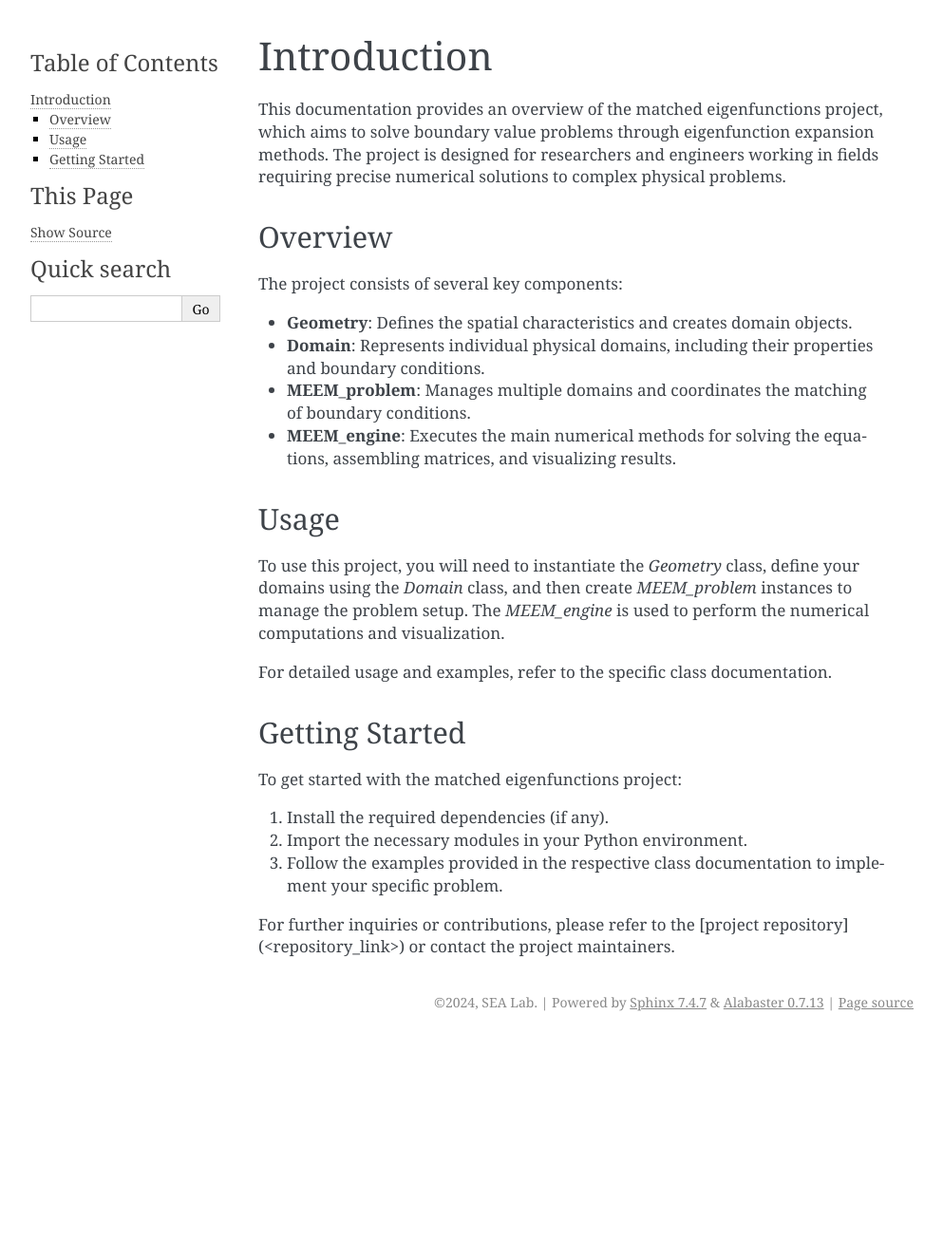
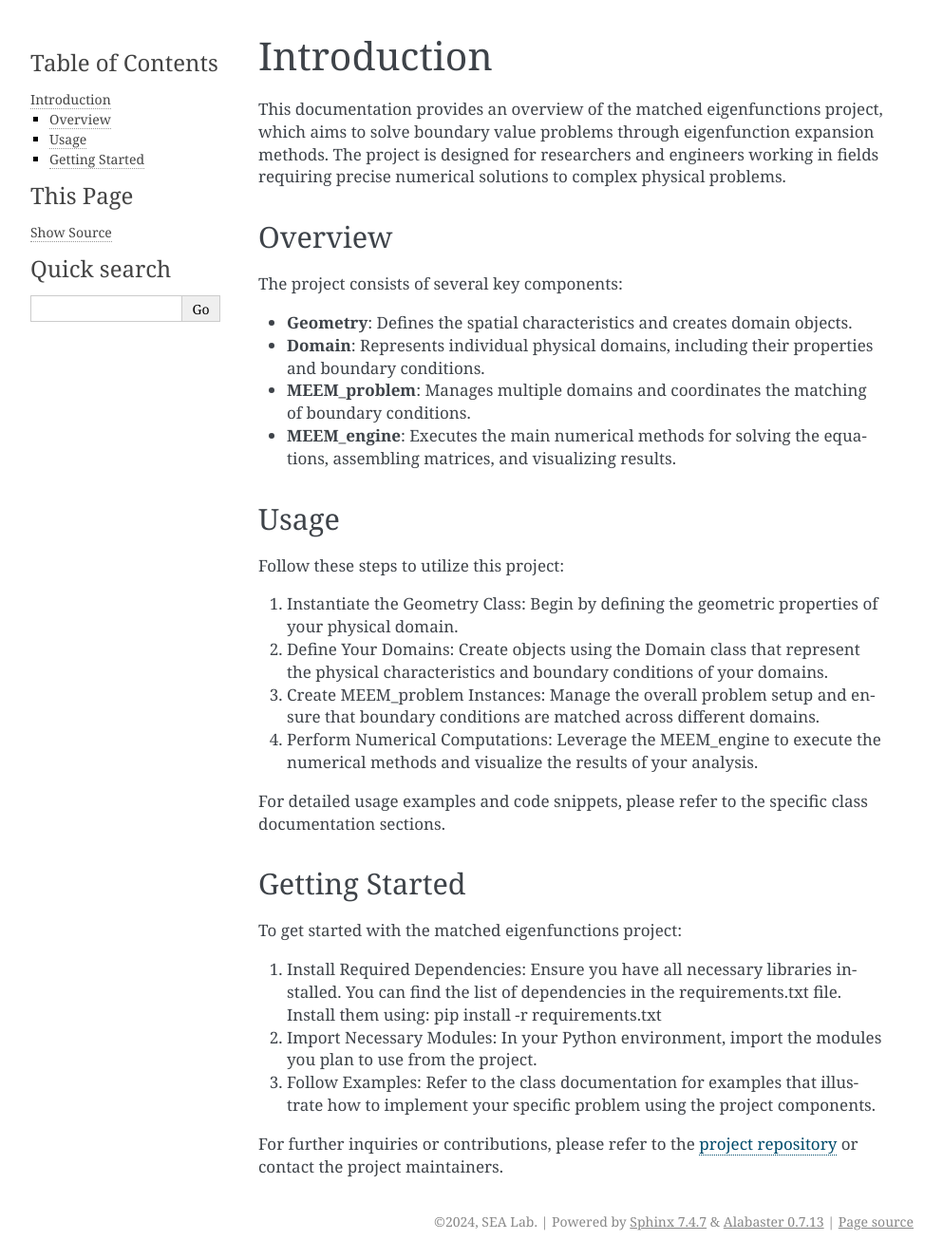
Before and after one commit to symbiotic-engineering/OpenFLASH, a Sphinx documentation site: the page built from docs/introduction.rst, in a window 1280 px wide. Shown: the whole page at 95% size, without its empty margins (148-1141 px from the left). Built offline with Sphinx 7.4.7, drawn with Linux system fonts in a browser that asks for light colours; before the commit the page ends 1095 px from its top, so only the background shows below that.

```diff
--- a/docs/geometry.rst
+++ b/docs/geometry.rst
@@ -9,7 +9,7 @@
    :members:
    :undoc-members:
 
-Classes:
+Class:
 --------
 
 .. autoclass:: geometry.Geometry
--- a/docs/introduction.rst
+++ b/docs/introduction.rst
@@ -16,17 +16,22 @@
 Usage
 -----
 
-To use this project, you will need to instantiate the `Geometry` class, define your domains using the `Domain` class, and then create `MEEM_problem` instances to manage the problem setup. The `MEEM_engine` is used to perform the numerical computations and visualization.
+Follow these steps to utilize this project:
 
-For detailed usage and examples, refer to the specific class documentation.
+1. Instantiate the Geometry Class: Begin by defining the geometric properties of your physical domain.
+2. Define Your Domains: Create objects using the Domain class that represent the physical characteristics and boundary conditions of your domains.
+3. Create MEEM_problem Instances: Manage the overall problem setup and ensure that boundary conditions are matched across different domains.
+4. Perform Numerical Computations: Leverage the MEEM_engine to execute the numerical methods and visualize the results of your analysis.
+
+For detailed usage examples and code snippets, please refer to the specific class documentation sections.
 
 Getting Started
 ---------------
 
 To get started with the matched eigenfunctions project:
 
-1. Install the required dependencies (if any).
-2. Import the necessary modules in your Python environment.
-3. Follow the examples provided in the respective class documentation to implement your specific problem.
+1. Install Required Dependencies: Ensure you have all necessary libraries installed. You can find the list of dependencies in the requirements.txt file. Install them using: pip install -r requirements.txt
+2. Import Necessary Modules: In your Python environment, import the modules you plan to use from the project.
+3. Follow Examples: Refer to the class documentation for examples that illustrate how to implement your specific problem using the project components.
 
-For further inquiries or contributions, please refer to the [project repository](<repository_link>) or contact the project maintainers.
+For further inquiries or contributions, please refer to the `project repository <https://github.com/symbiotic-engineering/semi-analytical-hydro>`_ or contact the project maintainers.
--- a/docs/meem_engine.rst
+++ b/docs/meem_engine.rst
@@ -9,7 +9,7 @@
    :members:
    :undoc-members:
 
-Classes:
+Class:
 --------
 
 .. autoclass:: meem_engine.MEEM_engine
--- a/docs/meem_problem.rst
+++ b/docs/meem_problem.rst
@@ -9,7 +9,7 @@
    :members:
    :undoc-members:
 
-Classes:
+Class:
 --------
 .. autoclass:: meem_problem.MEEM_problem
    :members:
```
Also changed, not shown: docs/domain.rst (+17 -1 lines), docs/_static/domain_drawing.png (added), docs/_static/domain_table.png (added).
